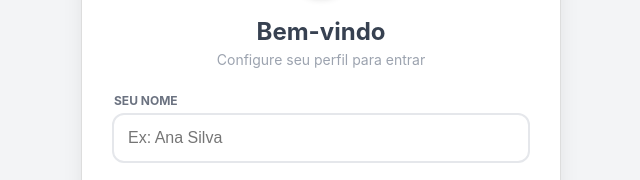
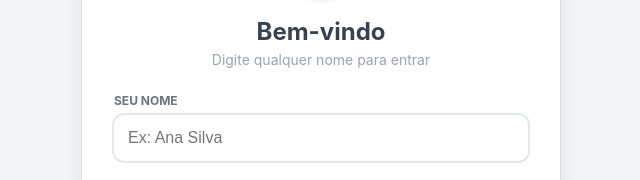
Before and after one commit to Tihenrik/Chat-do-Google-Drive, a plain HTML site: page index.html in a window 1280 px wide. Shown: the part 279-459 px from the top of the page, 319-959 px from the left. Drawn offline with nearby package versions, Linux system fonts and the light colour scheme.

Commit message:
Update login prompt message in index.html

```diff
--- a/index.html
+++ b/index.html
@@ -200,7 +200,7 @@
                 <i data-lucide="message-square" width="32" height="32"></i>
             </div>
             <h2 style="margin: 0 0 5px 0; color: #374151;">Bem-vindo</h2>
-            <p style="margin: 0 0 25px 0; color: #9ca3af; font-size: 14px;">Configure seu perfil para entrar</p>
+            <p style="margin: 0 0 25px 0; color: #9ca3af; font-size: 14px;">Digite qualquer nome para entrar</p>
 
             <div id="login-error" class="error-banner"></div>
 
```
